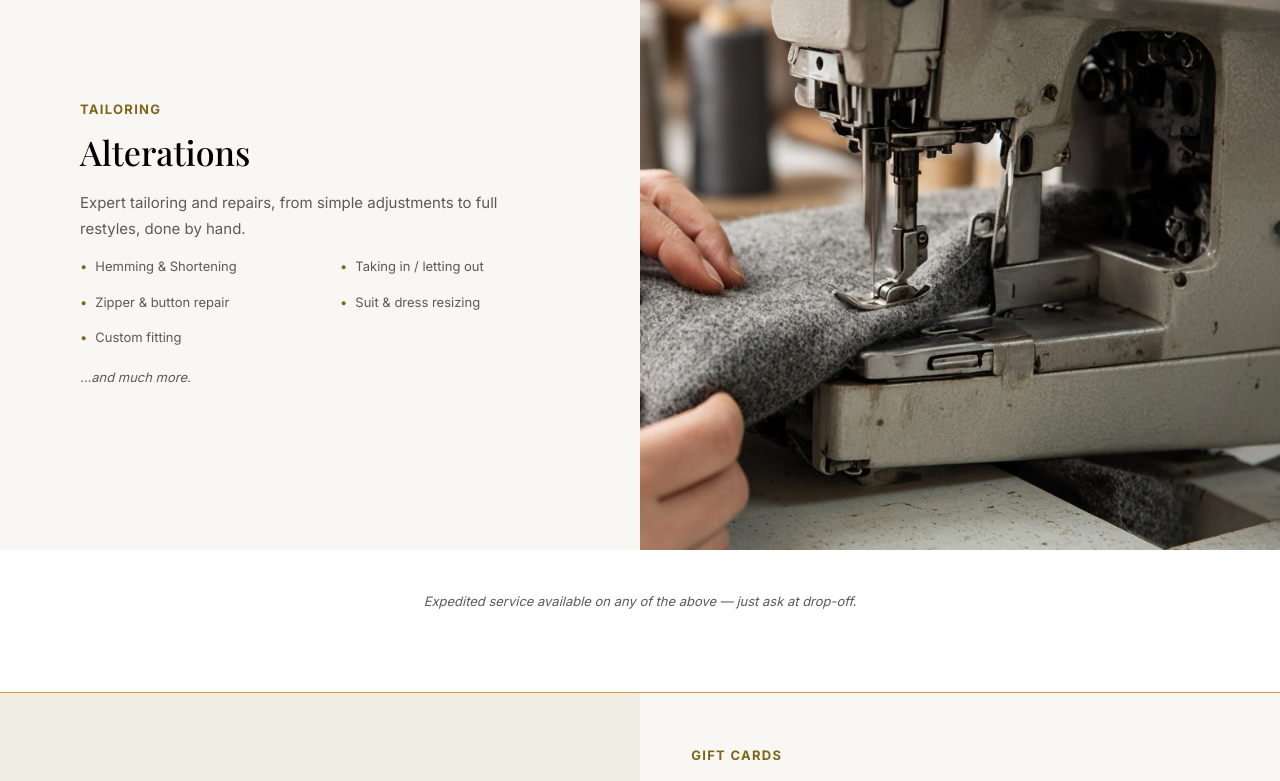
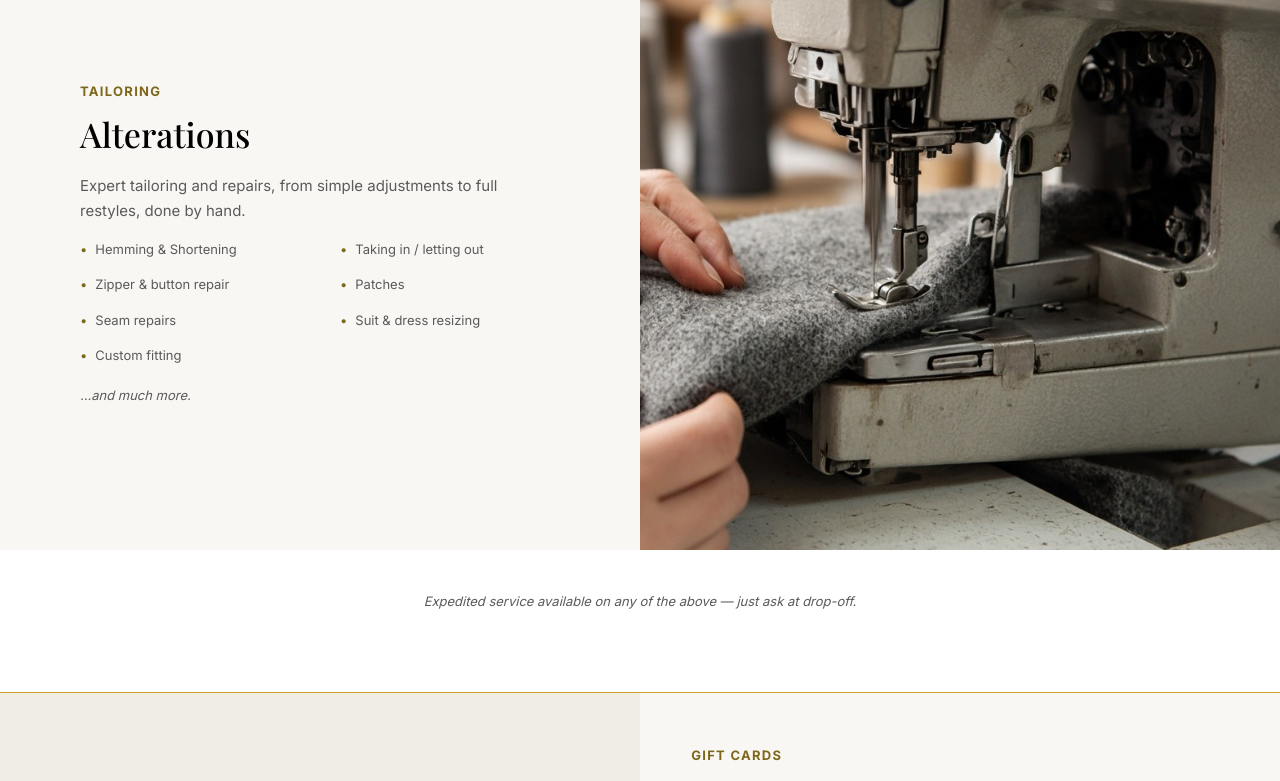
Before and after one commit to notEmmi/kandb, a React (Vite) app: page / in a window 1280 px wide. Shown: the part 2000-2781 px from the top of the page. Built offline with nearby package versions, Linux system fonts and the light colour scheme; a web font is replaced by a local one.

Commit message:
feat: add new alteration services for patches and seam repairs

```diff
--- a/src/components/ServicesSection.jsx
+++ b/src/components/ServicesSection.jsx
@@ -17,6 +17,8 @@ const alterationsItems = [
   { id: 'hemming', label: 'Hemming & Shortening' },
   { id: 'taking-in-letting-out', label: 'Taking in / letting out' },
   { id: 'zipper-button-repair', label: 'Zipper & button repair' },
+  { id: 'patches', label: 'Patches' },
+  { id: 'seam-repairs', label: 'Seam repairs' },
   { id: 'suit-dress-resizing', label: 'Suit & dress resizing' },
   { id: 'custom-fitting', label: 'Custom fitting' },
 ]
```
